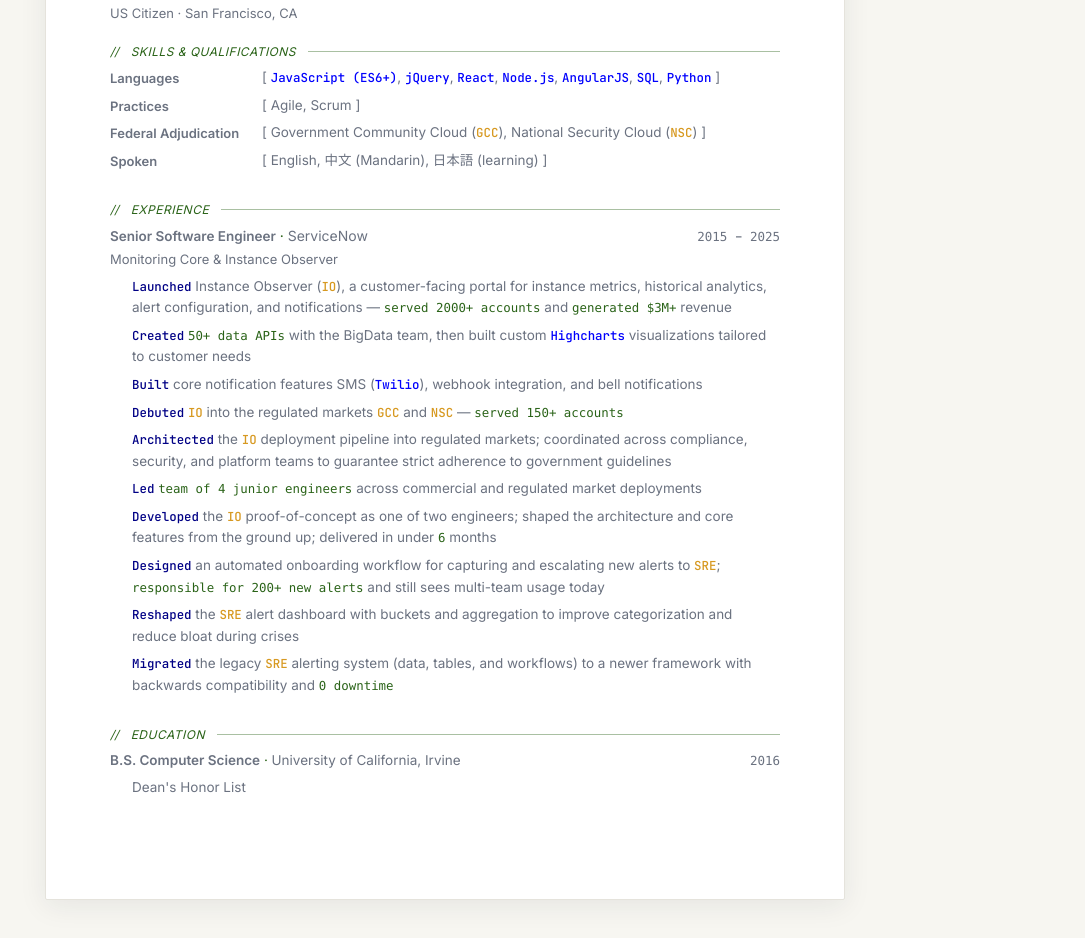
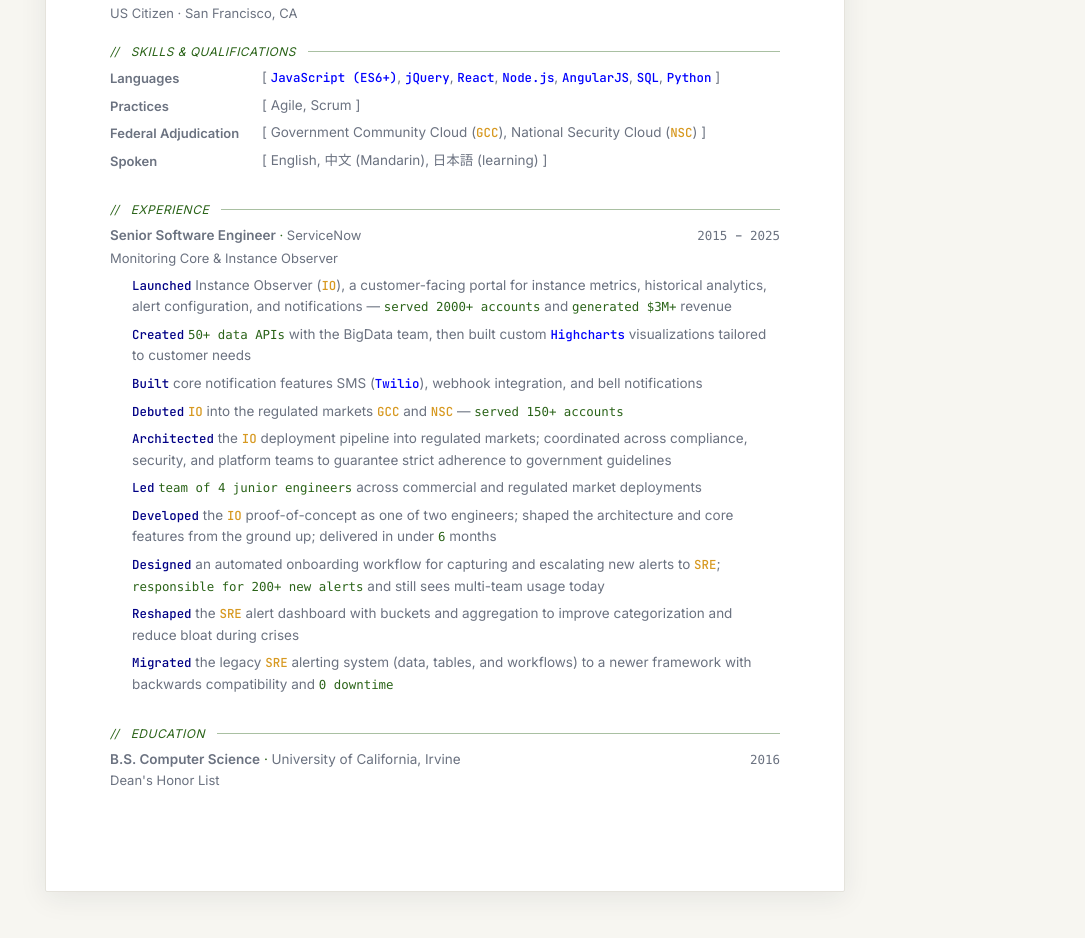
Before and after one commit to danli-code/resume, a plain HTML site: page index.html in a window 1280 px wide. Shown: the part 148-1086 px from the top of the page, without its empty margins (195-1280 px from the left). Drawn offline with Linux system fonts and the light colour scheme.

Commit message:
fix formatting for Dean's Honor List, and font size

```diff
--- a/index.html
+++ b/index.html
@@ -104,9 +104,7 @@
         </div>
         <div class="edu-year"><span class="yr">2016</span></div>
       </div>
-      <ul class="bullets">
-        <li>Dean's Honor List</li>
-      </ul>
+      <div>Dean's Honor List</div>
     </section>
 
   </main>
--- a/style.css
+++ b/style.css
@@ -34,7 +34,7 @@
   background: var(--c-bg);
   color: var(--c-text);
   font-family: 'Inter', system-ui, -apple-system, 'Segoe UI', sans-serif;
-  font-size: 14px;
+  font-size: 13px;
   line-height: 1.6;
   min-height: 100vh;
   padding: 32px 16px 64px;
```
